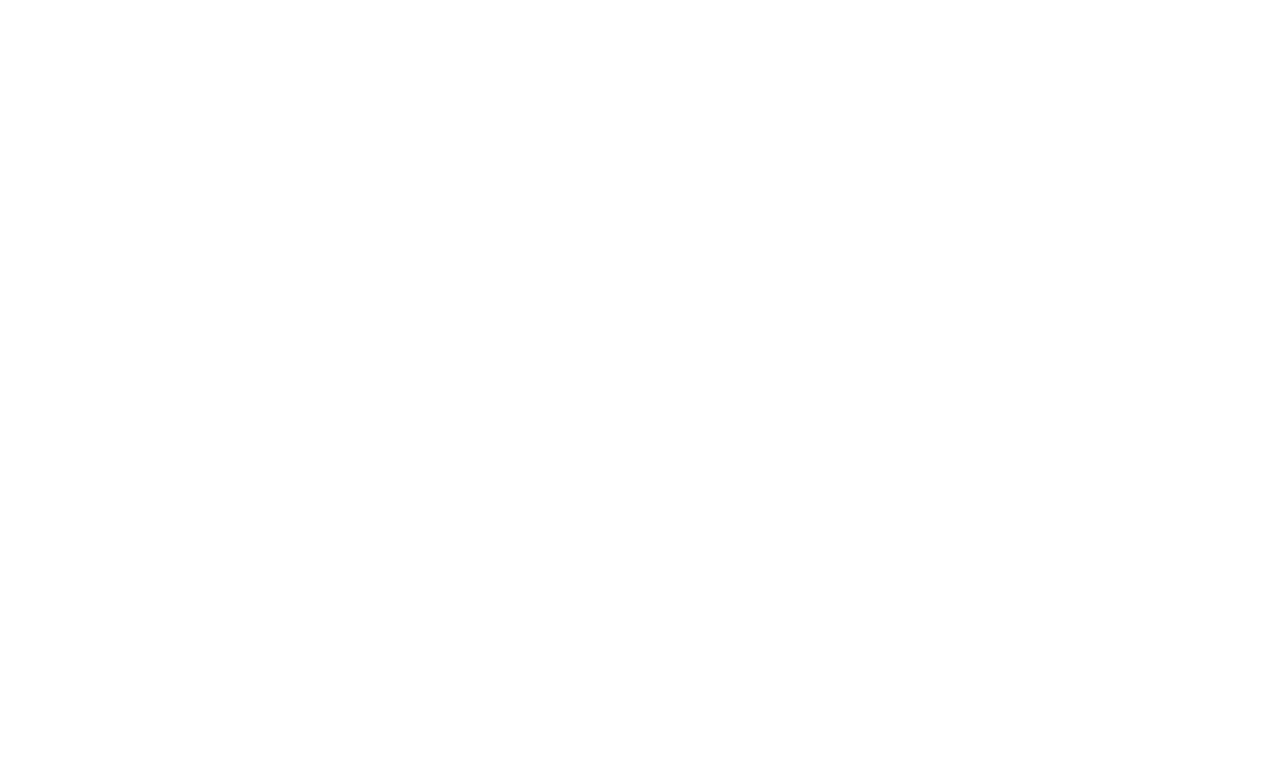
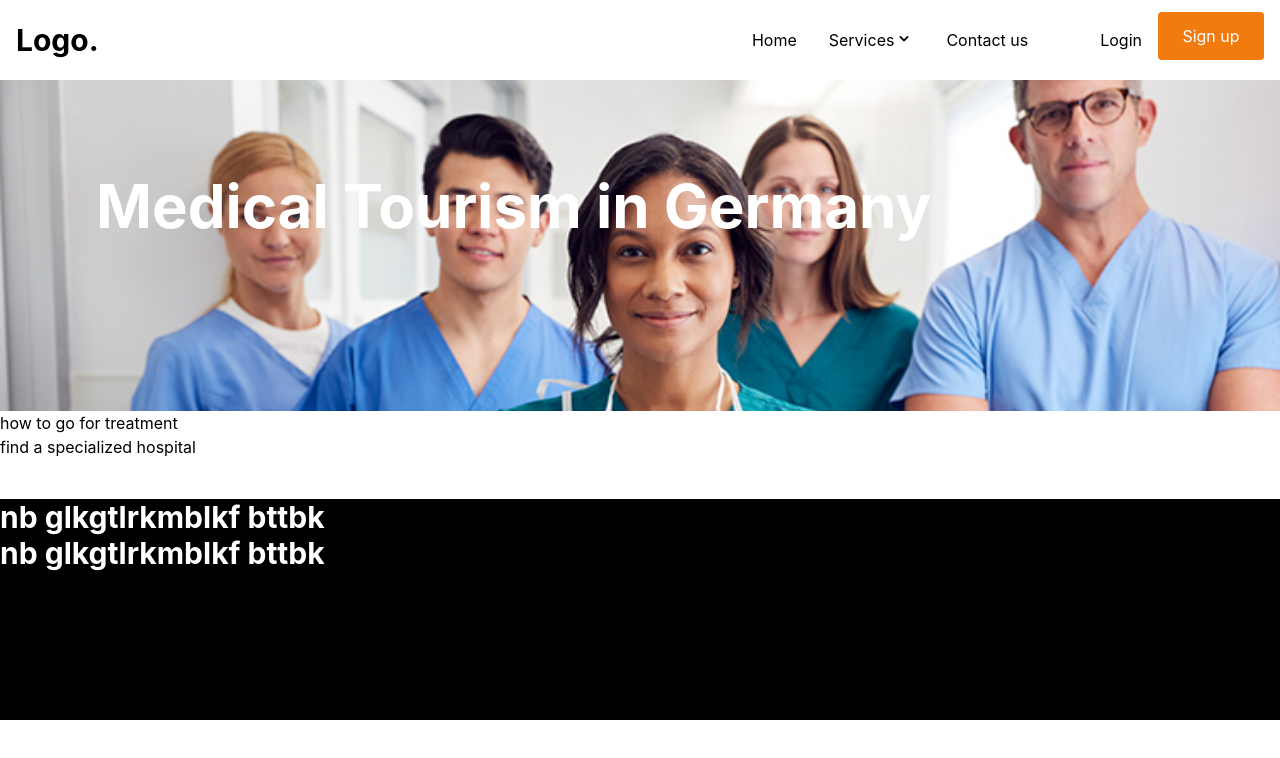
Before and after one commit to Juliet-07/tourism, a React (Create React App) app: page /medicaltourism in a window 1280 px wide. Before the commit this address had no page. Shown: the top 758 px of the page. Built offline with nearby package versions, Linux system fonts and the light colour scheme.

Commit message:
tourism website

```diff
--- a/src/App.js
+++ b/src/App.js
@@ -1,7 +1,10 @@
 import { Route, Routes } from "react-router-dom";
 import Home from "./pages/home";
+import HotelBooking from "./pages/hotelbooking";
+import MedicalTourism from "./pages/medicaltourism";
 import Signin from "./pages/signin";
 import Signup from "./pages/signup";
+import Siteseeing from "./pages/siteseeing";
 
 function App() {
   return (
@@ -9,6 +12,9 @@
       <Route path="/" element={<Home />} />
       <Route path="/signin" element={<Signin />} />
       <Route path="/signup" element={<Signup />} />
+      <Route path="/siteseeing" element={<Siteseeing />} />
+      <Route path="/medicaltourism" element={<MedicalTourism />} />
+      <Route path="/hotelbooking" element={<HotelBooking />} />
     </Routes>
   );
 }
--- a/src/components/LandingPage.jsx
+++ b/src/components/LandingPage.jsx
@@ -1,4 +1,5 @@
 import React from "react";
+import { Link } from "react-router-dom";
 import Explore from "../assets/explore.png";
 import Medicals from "../assets/medical.png";
 import Site from "../assets/sightseeing.png";
@@ -45,15 +46,12 @@
           <p className="text-lg text-center text-slate-300 mt-4">
             Get a chance to visit a doctor on your next visit to Germany.
           </p>
-          <div className="mt-10">
-            <button
-              className="w-[150px] h-[35px] bg-[#F27B0D] text-white font-bold py-2 px-4 inline-flex items-center justify-center"
-              type="button"
-            >
-              <span>Explore</span>
-              <AiOutlineArrowRight size={20} />
-            </button>
-          </div>
+          <p className="w-[150px] h-[35px] bg-[#F27B0D] text-white font-bold py-2 px-4 inline-flex items-center justify-center relative top-10">
+            <span>
+              <Link to="/medicaltourism">Explore</Link>
+            </span>
+            <AiOutlineArrowRight size={20} />
+          </p>
         </div>
       </div>
       {/* Medical */}
@@ -72,15 +70,12 @@
             Experience siteseeing at its best. Feel the joy of nature and
             history
           </p>
-          <div className="mt-10">
-            <button
-              className="w-[150px] h-[35px] bg-[#F27B0D] text-white font-bold py-2 px-4 inline-flex items-center justify-center"
-              type="button"
-            >
-              <span>Explore</span>
-              <AiOutlineArrowRight size={20} />
-            </button>
-          </div>
+          <p className="w-[150px] h-[35px] bg-[#F27B0D] text-white font-bold py-2 px-4 inline-flex items-center justify-center relative top-10">
+            <span>
+              <Link to="/siteseeing">Explore</Link>
+            </span>
+            <AiOutlineArrowRight size={20} />
+          </p>
         </div>
       </div>
       {/* Siteseeing */}
@@ -97,15 +92,10 @@
         <p className="text-lg text-center text-slate-300 mt-4">
           Make your next business trip memorable
         </p>
-        <div className="mt-10">
-          <button
-            className="w-[150px] h-[35px] bg-[#F27B0D] text-white font-bold py-2 px-4 inline-flex items-center justify-center"
-            type="button"
-          >
-            <span>Explore</span>
-            <AiOutlineArrowRight size={20} />
-          </button>
-        </div>
+        <p className="w-[150px] h-[35px] bg-[#F27B0D] text-white font-bold py-2 px-4 inline-flex items-center justify-center relative top-10">
+          <span>Explore</span>
+          <AiOutlineArrowRight size={20} />
+        </p>
       </div>
       {/* Business Trip */}
     </div>
--- a/src/components/Navbar.jsx
+++ b/src/components/Navbar.jsx
@@ -112,8 +112,8 @@
                   </Menu.Item>
                   <Menu.Item>
                     {({ active }) => (
-                      <a
-                        href="#"
+                      <Link
+                        to="/hotelbooking"
                         className={classNames(
                           active
                             ? "bg-gray-100 text-gray-900"
@@ -123,7 +123,7 @@
                       >
                         <FaHotel color="#F27B0D" size={20} />
                         <span>Hotel Booking</span>
-                      </a>
+                      </Link>
                     )}
                   </Menu.Item>
                 </div>
--- /dev/null
+++ b/src/pages/medicaltourism.js
@@ -0,0 +1,25 @@
+import React from "react";
+import Navbar from "../components/Navbar";
+import Footer from "../components/Footer";
+
+const MedicalTourism = () => {
+  return (
+    <>
+      <Navbar />
+      <div>
+        <div className="w-full h-[331px] bg-center bg-cover bg-fixed p-24 bg-[url(./assets/doctors.jpg)] m-auto">
+          <h1 className="text-white text-3xl md:text-6xl font-bold text-center md:text-left">
+            Medical Tourism in Germany
+          </h1>
+        </div>
+        <div>
+          <p>how to go for treatment</p>
+          <p>find a specialized hospital</p>
+        </div>
+      </div>
+      <Footer />
+    </>
+  );
+};
+
+export default MedicalTourism;
--- a/src/pages/siteseeing.js
+++ b/src/pages/siteseeing.js
@@ -1,14 +1,15 @@
 import React from "react";
-import Navbar from "./components/Navbar";
+import Navbar from "../components/Navbar";
 import { AiFillStar } from "react-icons/ai";
-import Frankfurt from "./assets/frankfurt.jpg";
-import Munich from "./assets/munich.jpg";
-import Berlin from "./assets/berlin.jpg";
-import Hamburg from "./assets/hamburg.jpg";
-import Reichstag from "./assets/reichstag.jpg";
-import Marienplatz from "./assets/marienplatz.jpg";
-import Miniatur from "./assets/miniatur.jpg";
-import Cathedral from "./assets/cathedral.jpg";
+import Frankfurt from "../assets/frankfurt.jpg";
+import Munich from "../assets/munich.jpg";
+import Berlin from "../assets/berlin.jpg";
+import Hamburg from "../assets/hamburg.jpg";
+import Reichstag from "../assets/reichstag.jpg";
+import Marienplatz from "../assets/marienplatz.jpg";
+import Miniatur from "../assets/miniatur.jpg";
+import Cathedral from "../assets/cathedral.jpg";
+import Footer from "../components/Footer";
 
 const Siteseeing = () => {
   return (
@@ -179,6 +180,7 @@
           </div>
         </div>
       </div>
+      <Footer />
     </>
   );
 };
```
Also changed, not shown: src/index.js (+0 -8 lines), src/pages/hotelbooking.js (renamed from src/hotel-booking.js, +6 -5 lines), src/assets/doctors.jpg (added).
